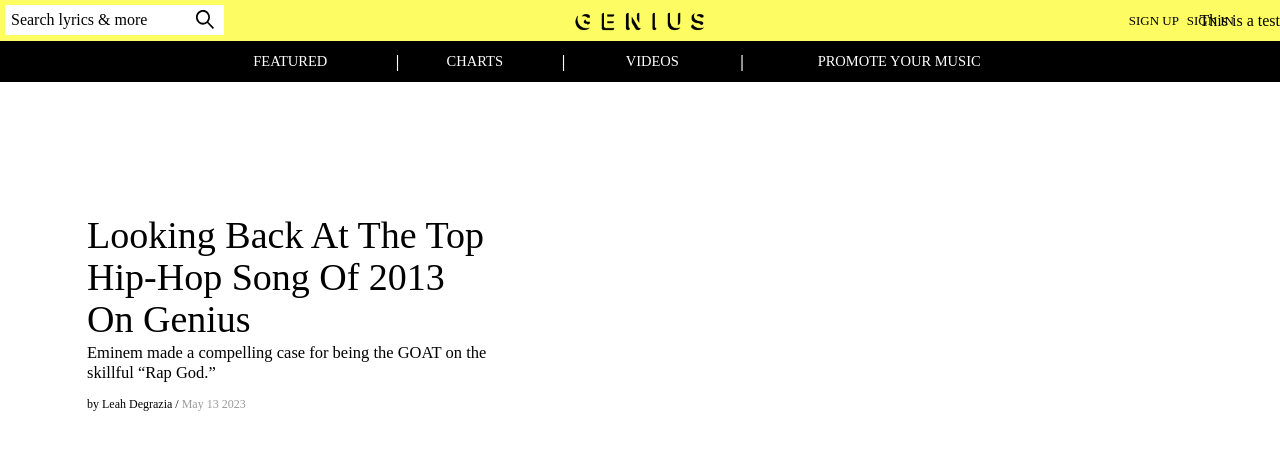
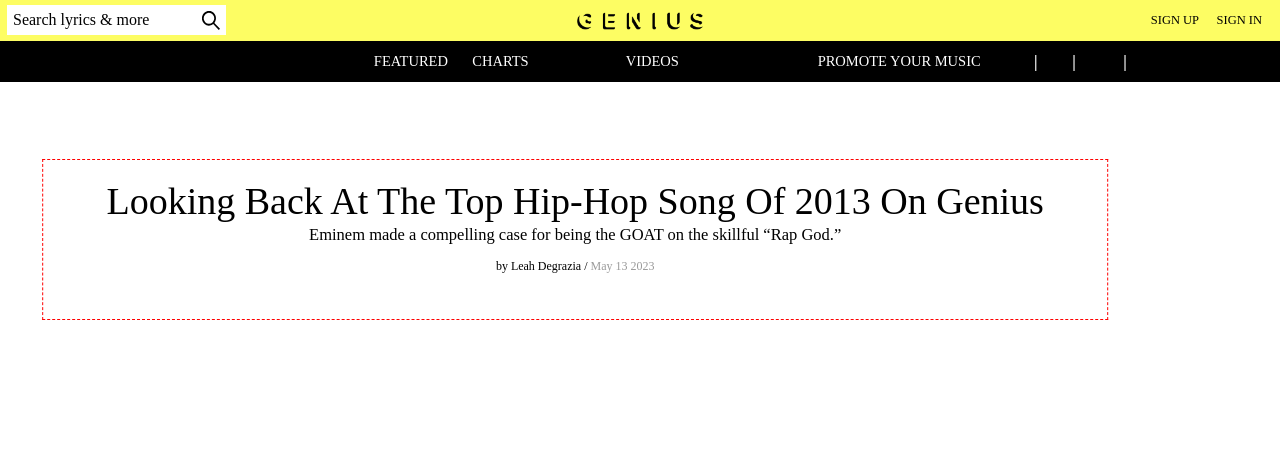
Before and after one commit to DFarynski99/GeniusWebsiteClone, a website built with Parcel: page Main.html in a window 1280 px wide. Built offline with nearby package versions, Linux system fonts and the light colour scheme; a web font is replaced by a local one.

Commit message:
CSS Edits: - Yellow bar buttons, images, etc. adjusted to correct size even when zooming in/out - Added red dashed outline to container to help visualise placement of elements inside div container.
etc.

```diff
--- a/Main.html
+++ b/Main.html
@@ -6,7 +6,7 @@
   <meta charset="UTF-8">
   <title>Genius | Song Lyrics & Knowledge</title>
 </head>
-<body id="monkey">
+<body>
 
 <div id="yellowBar">
 
@@ -16,7 +16,7 @@
       <img src="magnifyingGlass.svg" alt="Search"/>
     </button>
   </form>
-This is a test
+
   <button onclick="redirectToSignUp()" id="signUp">SIGN UP</button>
   <button onclick="redirectToSignIn()" id="signIn">SIGN IN</button>
 </div>
--- a/MainCSS.css
+++ b/MainCSS.css
@@ -28,9 +28,9 @@
 
 #signUp {
 
-  font-size: 13px;
+  font-size: 78.12%;
   position: absolute;
-  right: 95px;
+  right: 75px;
   background-color: transparent;
   border: none;
   outline: none;
@@ -39,10 +39,9 @@
 }
 
 #signIn {
-
-  font-size: 13px;
+  font-size: 78.12%;
   position: absolute;
-  right: 40px;
+  right: 12px;
   background-color: transparent;
   border: none;
   outline: none;
@@ -64,7 +63,7 @@
   color: black;
   position: absolute;
   top: 5px;
-  left: 5px;
+  left: 7px;
   height: 28px;
   border: none;
   outline: none;
@@ -80,9 +79,9 @@
 
 #searchButton{
   position: absolute;
-  left: 95px;
-  transform: translateX(95px);
-  top: 6px;
+  left: 98px;
+  transform: translateX(98px);
+  top: 7px;
 
   background: none;
   border: none;
@@ -93,8 +92,8 @@
 
 
 #geniusLogoImage {
-  height: 24px;
-  width: 132px;
+  height: 23px;
+  width: 128.5px;
   position: absolute;
   top: 10px;
   left: 50%;
@@ -106,8 +105,8 @@
   font-weight: 525;
   font-size: 14.5px;
   position: absolute;
-  left: 21%;
-  transform: translateX(-21%);
+  left: 31%;
+  transform: translateX(-31%);
   background-color: transparent;
   border: none;
   outline: none;
@@ -118,8 +117,8 @@
 }
 #separatorOne {
   position: absolute;
-  left: 31%;
-  transform: translateX(-31%);
+  left: 81%;
+  transform: translateX(-81%);
   color: white;
   font-weight: 600;
   font-size: 16px;
@@ -130,8 +129,8 @@
   font-weight: 525;
   font-size: 14.5px;
   position: absolute;
-  left: 36.5%;
-  transform: translateX(-36.5%);
+  left: 38.6%;
+  transform: translateX(-38.6%);
   background-color: transparent;
   border: none;
   outline: none;
@@ -142,8 +141,8 @@
 }
 #separatorTwo {
   position: absolute;
-  left: 44%;
-  transform: translateX(-44%);
+  left: 84%;
+  transform: translateX(-84%);
   color: white;
   font-weight: 600;
   font-size: 16px;
@@ -166,8 +165,8 @@
 }
 #separatorThree {
   position: absolute;
-  left: 58%;
-  transform: translateX(-58%);
+  left: 88%;
+  transform: translateX(-88%);
   color: white;
   font-weight: 600;
   font-size: 16px;
@@ -189,16 +188,42 @@
 }
 
 #containerOne {
+  outline: red dashed 1px;
   font-family: "Programme Light", serif;
   font-size: 38px;
   position: absolute;
-  left: 10%;
-  transform: translateX(-10%);
-  width: 32%;
+
+  left: 20%;
+  transform: translateX(-20%);
+  top: 20%;
+
   word-break: break-word;
-  padding-top: 10.3%;
+
   line-height: 42px;
+  width: 80%;
+  margin: 0 auto;
+  padding: 20px;
+  background-color: white;
+  display: flex;
+  align-items: center;
+  justify-content: center;
+  flex-direction: column;
+  text-align: center;
 }
+#headingOne {
+  text-decoration: none;
+  color: black;
+  display: flex;
+  align-items: flex-start;
+  justify-content: left;
+  text-align: left;
+
+}
+#headingOne:hover{
+  text-decoration: underline;
+  text-decoration-thickness: 1px;
+}
+
 #paragraphOne {
   font-family: "Programme Light", serif;
   font-size: 16.5px;
@@ -223,13 +248,3 @@
   content: attr(data-after);
   color: #9a9a9a
 }
-
-#headingOne {
-  text-decoration: none;
-  color: black;
-
-}
-#headingOne:hover{
-  text-decoration: underline;
-  text-decoration-thickness: 1px;
-}
```
